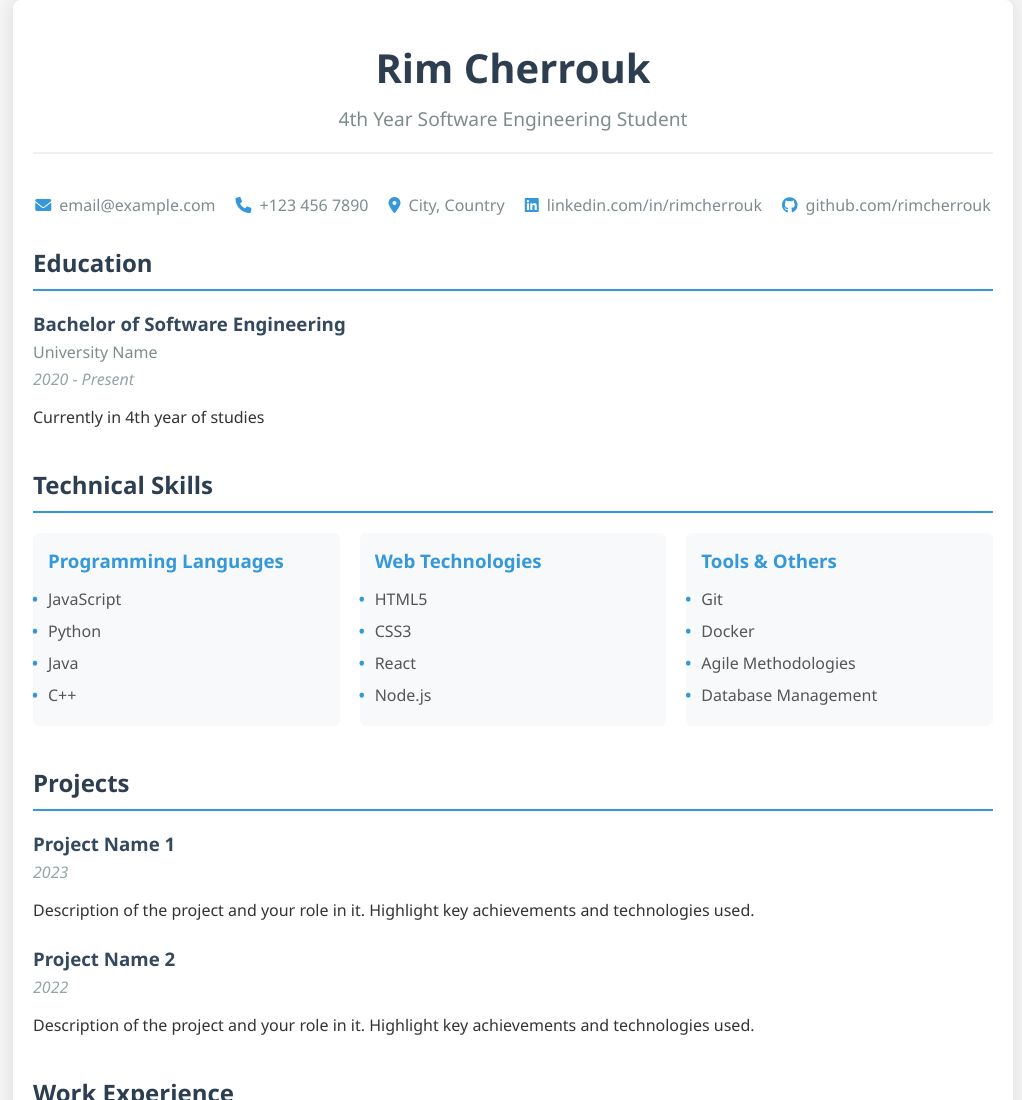
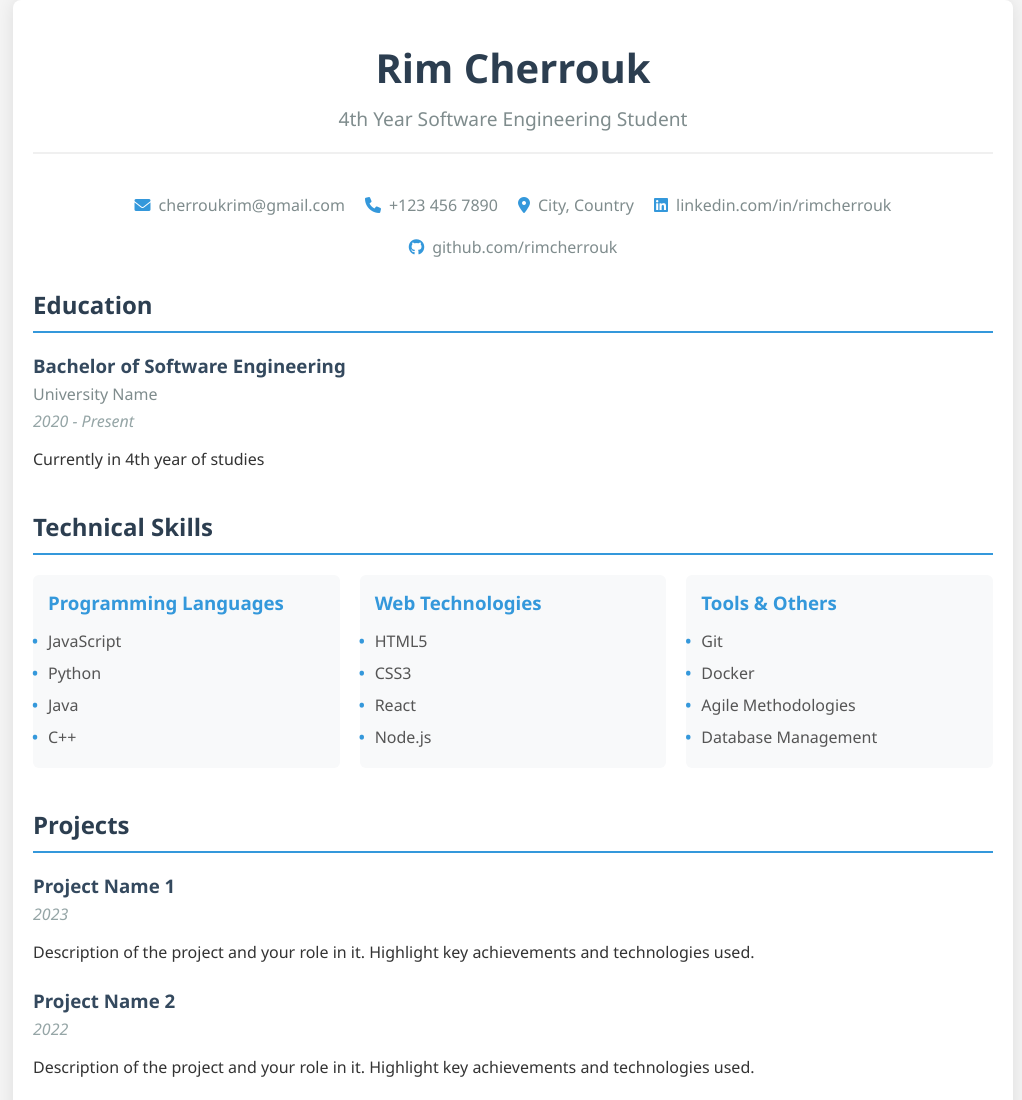
Before and after one commit to yuriiaiko/webapp, a website: page src/index.html in a window 1280 px wide. Shown: the top 1100 px of the page, without its empty margins (127-1149 px from the left). Drawn offline with Linux system fonts and the light colour scheme.

Commit message:
second commit

```diff
--- a/src/index.html
+++ b/src/index.html
@@ -19,7 +19,7 @@
     <section class="contact-info">
       <div class="contact-item">
         <i class="fas fa-envelope"></i>
-        <span>email@example.com</span>
+        <span>cherroukrim@gmail.com</span>
       </div>
       <div class="contact-item">
         <i class="fas fa-phone"></i>
```
